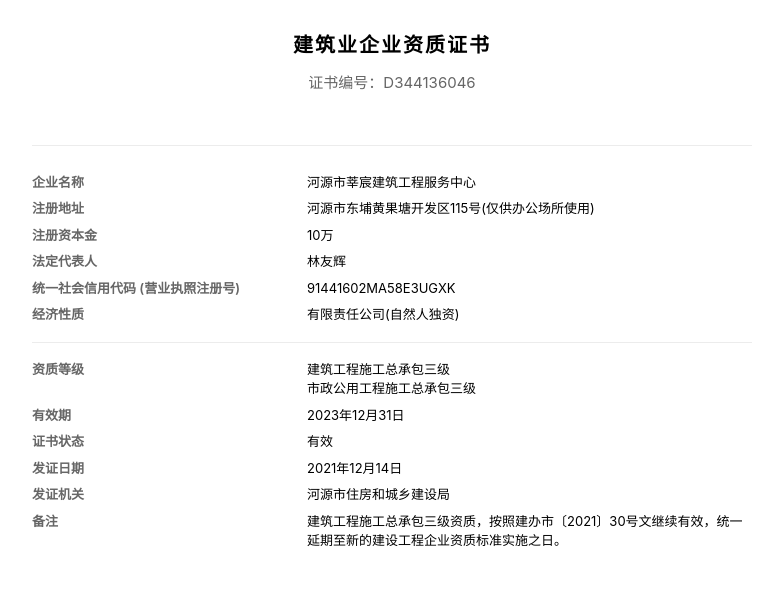
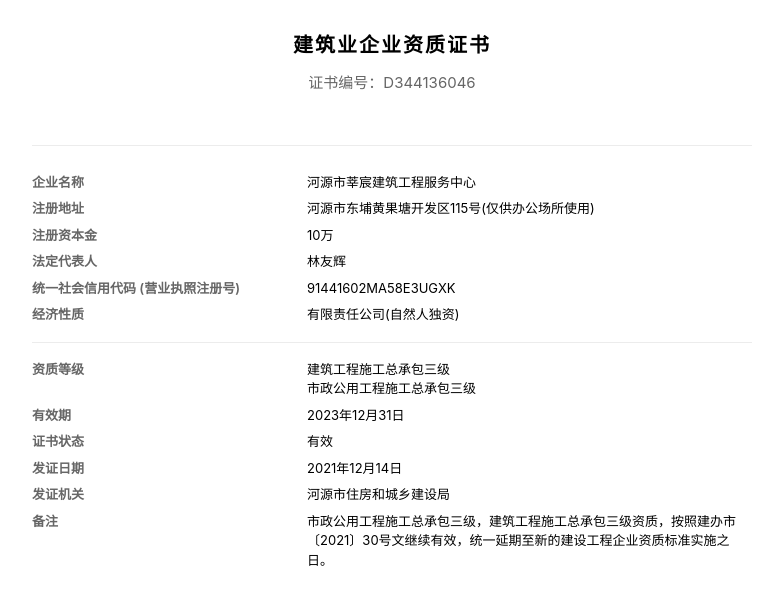
Before and after one commit to gdcic/QuaCertInfo, a plain HTML site: page index.html in a window 1280 px wide. Shown: the whole page, without its empty margins (248-1031 px from the left). Drawn offline with Linux system fonts and the light colour scheme.

Commit message:
Update index.html

```diff
--- a/index.html
+++ b/index.html
@@ -225,7 +225,7 @@
                         备注
                     </div>
                     <div class="col-8 h5-detail">
-                        建筑工程施工总承包三级资质，按照建办市〔2021〕30号文继续有效，统一延期至新的建设工程企业资质标准实施之日。
+                        市政公用工程施工总承包三级，建筑工程施工总承包三级资质，按照建办市〔2021〕30号文继续有效，统一延期至新的建设工程企业资质标准实施之日。
                     </div>
                 </div>
             </section>
```
